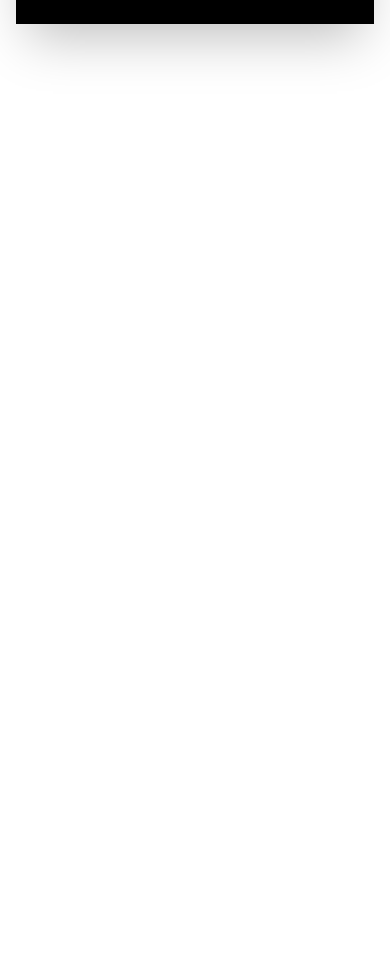
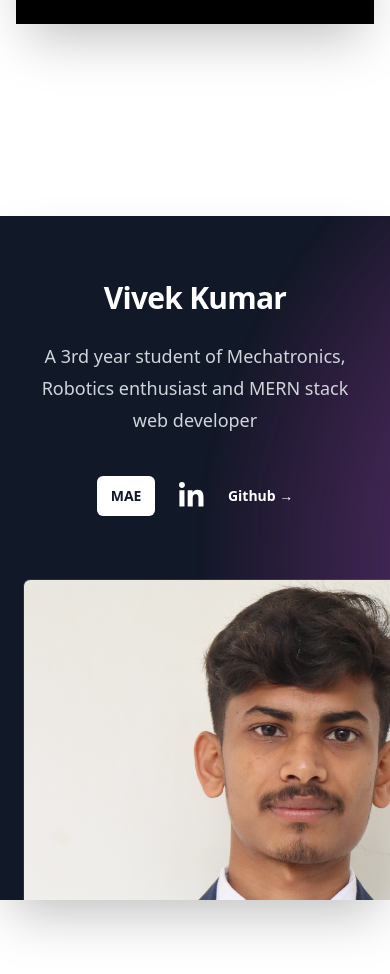
Before and after one commit to OPCODE-Open-Spring-Fest/DevHub, a React (Create React App) app: page / in a window 390 px wide. Shown: the part 820-1794 px from the top of the page. Before the commit the page ends 940 px from the top, so only its background shows below. Built offline with nearby package versions, Linux system fonts and the light colour scheme.

Commit message:
feat: add profile details

```diff
--- a/src/components/Home.js
+++ b/src/components/Home.js
@@ -1,12 +1,14 @@
 import React from "react";
 import Navbar from '../Navbar.js'
 import Kriti2101066 from "./developers/Kriti2101066.js";
+import Vivek2101240 from "./developers/Vivek2101240.js";
 
 const Home = () => {
   return (
     <div className="bg-white">
       <Navbar />
       <Kriti2101066 />
+      <Vivek2101240 />
     </div>
   );
 };
--- /dev/null
+++ b/src/components/developers/Vivek2101240.js
@@ -0,0 +1,82 @@
+import React from "react";
+import Vivek from '../assets/vivek2101240me.JPG';
+import { FontAwesomeIcon } from "@fortawesome/react-fontawesome";
+import { faLinkedinIn } from "@fortawesome/free-brands-svg-icons";
+
+
+
+// add comments wherever required
+
+const Vivek2101240 = () => {
+  return (
+    <div>
+      <div className="bg-white">
+        <div className="mx-auto max-w-7xl py-24 sm:px-6 sm:py-8 lg:px-8">
+          <div className="relative isolate overflow-hidden bg-gray-900 px-6 pt-16 shadow-2xl sm:rounded-3xl sm:px-16 md:pt-24 lg:flex lg:gap-x-20 lg:px-24 lg:pt-0">
+            {/* added svg, polygons and gradiance for design */}
+            <svg
+              viewBox="0 0 1024 1024"
+              className="absolute left-1/2 top-1/2 -z-10 h-[64rem] w-[64rem] -translate-y-1/2 [mask-image:radial-gradient(closest-side,white,transparent)] sm:left-full sm:-ml-80 lg:left-1/2 lg:ml-0 lg:-translate-x-1/2 lg:translate-y-0"
+              aria-hidden="true"
+            >
+              <circle
+                cx={512}
+                cy={512}
+                r={512}
+                fill="url(#759c1415-0410-454c-8f7c-9a820de03641)"
+                fillOpacity="0.7"
+              />
+              <defs>
+                <radialGradient id="759c1415-0410-454c-8f7c-9a820de03641">
+                  <stop stopColor="#7775D6" />
+                  <stop offset={1} stopColor="#E935C1" />
+                </radialGradient>
+              </defs>
+            </svg>
+            <div className="mx-auto max-w-md text-center lg:mx-0 lg:flex-auto lg:py-32 lg:text-left">
+              <h2 className="text-3xl font-bold tracking-tight text-white sm:text-4xl">
+                Vivek Kumar
+                <br />
+
+              </h2>
+              <p className="mt-6 text-lg leading-8 text-gray-300">
+                A 3rd year student of Mechatronics, Robotics enthusiast and MERN stack web developer
+              </p>
+              <div className="mt-10 flex items-center justify-center gap-x-6 lg:justify-start">
+                <a
+                  href="#"
+                  className="rounded-md bg-white px-3.5 py-2.5 text-sm font-semibold text-gray-900 shadow-sm hover:bg-gray-100 focus-visible:outline focus-visible:outline-2 focus-visible:outline-offset-2 focus-visible:outline-white"
+                >
+                  MAE
+                </a>
+                <a
+                  href="https://www.linkedin.com/in/vivek-kumar-470b98226/"
+                  className="text-sm font-semibold leading-6 text-white"
+                >
+                  <FontAwesomeIcon icon={faLinkedinIn} size="2xl" style={{ color: "#ffffff", }} />
+                </a>
+                <a
+                  href="https://github.com/curious-vv1"
+                  className="text-sm font-semibold leading-6 text-white"
+                >
+                  Github <span aria-hidden="true">→</span>
+                </a>
+              </div>
+            </div>
+            <div className="relative mt-16 h-80 lg:mt-8">
+              <img
+                className="absolute left-0 top-0 w-[32rem] max-w-none rounded-md bg-white/5 ring-1 ring-white/10"
+                src={Vivek}
+                alt="App screenshot"
+                width={1824}
+                height={1080}
+              />
+            </div>
+          </div>
+        </div>
+      </div>
+    </div>
+  );
+};
+
+export default Vivek2101240;
```
Also changed, not shown: src/components/assets/vivek2101240me.JPG (added).
